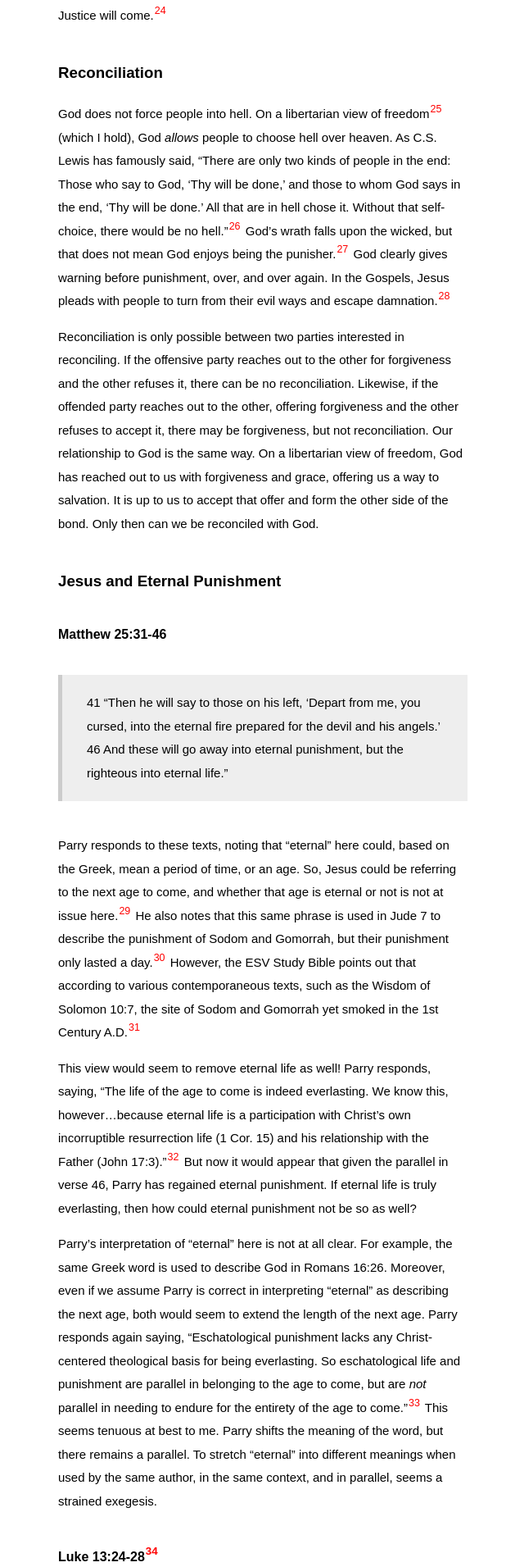
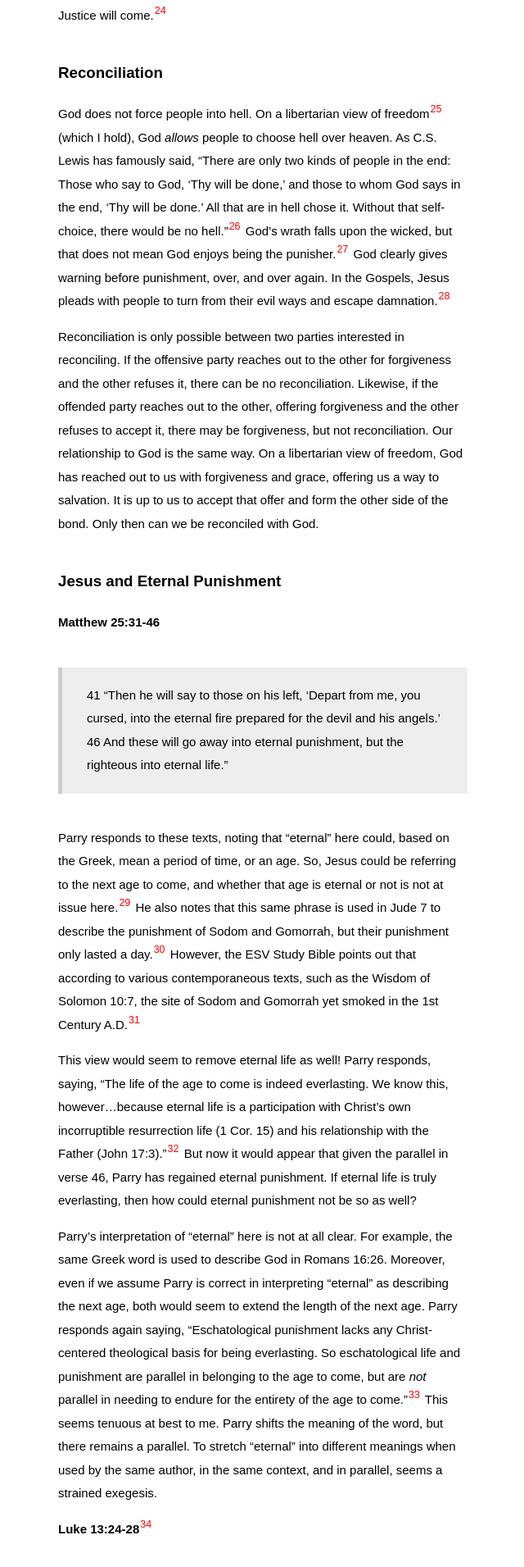
Before and after one commit to joeljfischer/joeljfischer.github.io, a Jekyll site: the page built from _posts/2016-06-13-is-hell-temporary-or-eternal.md, in a window 1280 px wide. Shown: the part 4489-6400 px from the top of the page at 82% size, without its empty margins (319-959 px from the left). Built offline with Jekyll 4.4.1, drawn with Linux system fonts in a browser that asks for light colours; some web fonts are replaced.

Commit message:
Fix formatting

```diff
--- a/_posts/2016-06-13-is-hell-temporary-or-eternal.md
+++ b/_posts/2016-06-13-is-hell-temporary-or-eternal.md
@@ -44,7 +44,7 @@ God does not force people into hell. On a libertarian view of freedom[^25] (whic
 Reconciliation is only possible between two parties interested in reconciling. If the offensive party reaches out to the other for forgiveness and the other refuses it, there can be no reconciliation. Likewise, if the offended party reaches out to the other, offering forgiveness and the other refuses to accept it, there may be forgiveness, but not reconciliation. Our relationship to God is the same way. On a libertarian view of freedom, God has reached out to us with forgiveness and grace, offering us a way to salvation. It is up to us to accept that offer and form the other side of the bond. Only then can we be reconciled with God.
 
 ### Jesus and Eternal Punishment
-#### Matthew 25:31-46
+**Matthew 25:31-46**
 
 > 41 “Then he will say to those on his left, ‘Depart from me, you cursed, into the eternal fire prepared for the devil and his angels.’
 > 46 And these will go away into eternal punishment, but the righteous into eternal life.”
@@ -55,7 +55,7 @@ This view would seem to remove eternal life as well! Parry responds, saying, “
 
 Parry’s interpretation of “eternal” here is not at all clear. For example, the same Greek word is used to describe God in Romans 16:26. Moreover, even if we assume Parry is correct in interpreting “eternal” as describing the next age, both would seem to extend the length of the next age. Parry responds again saying, “Eschatological punishment lacks any Christ-centered theological basis for being everlasting. So eschatological life and punishment are parallel in belonging to the age to come, but are *not* parallel in needing to endure for the entirety of the age to come.”[^33] This seems tenuous at best to me. Parry shifts the meaning of the word, but there remains a parallel. To stretch “eternal” into different meanings when used by the same author, in the same context, and in parallel, seems a strained exegesis.
 
-#### Luke 13:24-28[^34]
+**Luke 13:24-28**[^34]
 
 > 24 “Strive to enter through the narrow door. For many, I tell you, will seek to enter and will not be able.
 > 25 When once the master of the house has risen and shut the door, and you begin to stand outside and to knock at the door, saying, ‘Lord, open to us,’ then he will answer you, ‘I do not know where you come from.’
```
